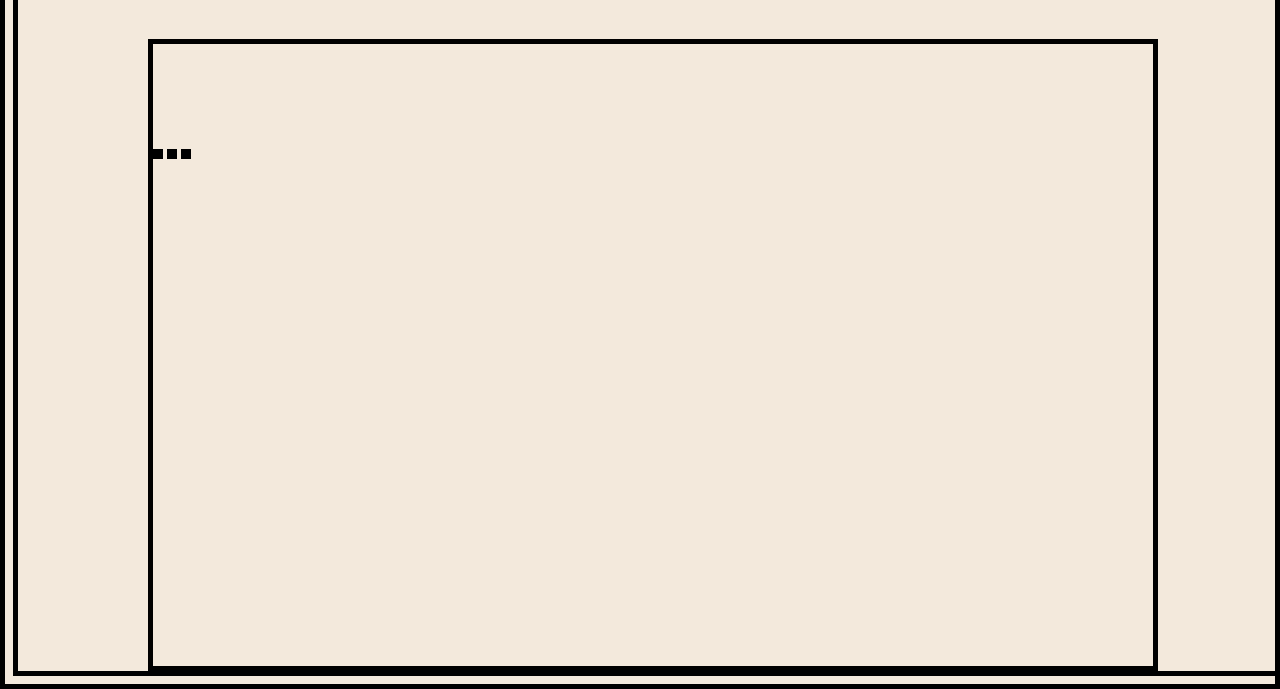
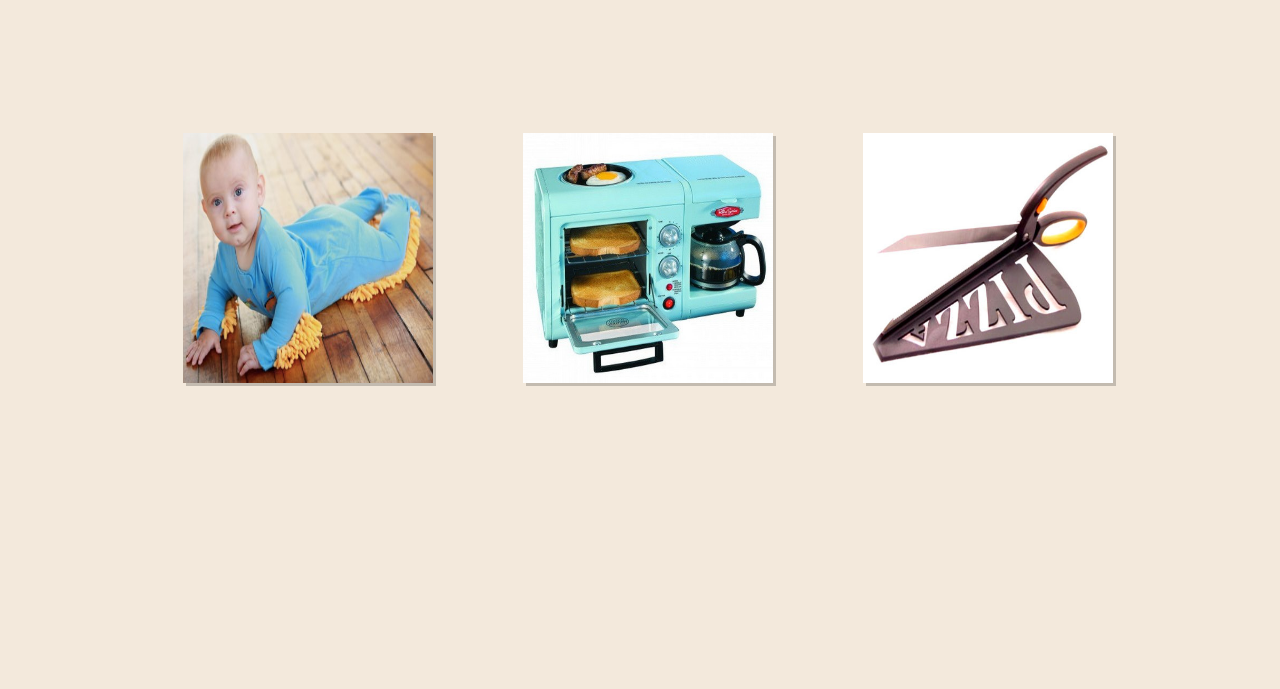
Before and after one commit to ijkeller/odd-duck, a plain HTML site: page index.html in a window 1280 px wide. Shown: the part 137-826 px from the top of the page. Drawn offline with Linux system fonts and the light colour scheme.

Commit message:
got the images to render and worked through issues with the images rerendering and the view and vote counters, reworked css image size and placement

```diff
--- a/app.js
+++ b/app.js
@@ -8,14 +8,13 @@ const images = [];
 
 let maxRounds = 25;
 let round = 0;
+let roundNumber = 0;
 
-// get image elements from the html
-let imageEls = document.querySelectorAll('img');
 
 // create a function to select random images
 const randomImage = function () {
-    let index = Math.round(Math.random() * imgArray.length());
-    return images[index];
+    let index = Math.floor(Math.random() * imgArray.length);
+    return index;
 }
 
 // create image objects
@@ -25,38 +24,44 @@ function Image(image) {
     this.id = image;
     this.src = `./img/${image}`;
 }
-
-//
-Image.prototype.handleClick = function () {
-
-}
+// get image elements from the html
+let imageEls = document.querySelectorAll('img');
 
 // render images to DOM
 function renderImages() {
-    let image1 = randomImage();
-    let image2 = randomImage();
-    let image3 = randomImage();
+
+
+    roundNumber++
+    console.log(`------Round${roundNumber}------`)
+    let image1 = images[randomImage()];
+    console.log(image1.id)
+    let image2 = images[randomImage()];
+    console.log(image2.id)
+    let image3 = images[randomImage()];
+    console.log(image3.id)
 
     // make sure image1 doesn't match either 2 or 3
-    while (image1.id === image2.id | image1.id === image3.id) {
-        image1 = randomImage;
+    while (image1.id === image2.id || image1.id === image3.id) {
+        image1 = images[randomImage()];
     }
 
     // make sure image2 doesn't match 3
     while (image2.id === image3.id) {
-        image2 = randomImage;
+        image2 = images[randomImage()];
     }
 
+
+
     // place the three images in the DOM and increase their views value
-    imageEls[0].id = images[0].id;
-    imageEls[0].src = images[0].src;
-    images[0].views++;
-    imageEls[1].id = images[1].id;
-    imageEls[1].src = images[1].src;
-    images[1].views++;
-    imageEls[2].id = images[2].id;
-    imageEls[2].src = images[2].src;
-    images[2].views++;
+    imageEls[0].id = image1.id;
+    imageEls[0].src = image1.src;
+    image1.views++;
+    imageEls[1].id = image2.id;
+    imageEls[1].src = image2.src;
+    image2.views++;
+    imageEls[2].id = image3.id;
+    imageEls[2].src = image3.src;
+    image3.views++;
 }
 
 // push all new image objects to the images array
@@ -67,13 +72,13 @@ for (let i = 0; i < imgArray.length; i++) {
 function handleClick(e) {
     e.preventDefault();
     for (let i = 0; i < images.length; i++) {
-        console.log(e.target.id, images[i].id);
+
         if (e.target.id === images[i].id) {
-            images[i].clicks++;
+            images[i].votes++;
+            console.log(`winner = ` + images[i].id)
         }
     }
     renderImages();
-    console.log(images);
 }
 
 // adds an event listener to all of the images on the page
@@ -81,11 +86,13 @@ imageEls.forEach(function (img) {
     img.addEventListener('click', handleClick);
 });
 
+window.onload = renderImages()
+
 // while (round < maxRounds) {
 
 // }
 
-// const myChart = new CharacterData(ctx, {
+// const myChart = new ChartData(ctx, {
 //     type: 'bar',
 //     data: {
 //         labels: imgArray,
--- a/style.css
+++ b/style.css
@@ -1,6 +1,5 @@
 * {
     box-sizing: border-box;
-    border: 5px solid black;
     --background-color: #F3E9DC;
     --highlight-raw-sienna: #C08552;
     --highlight-caput-mortuumm: #5E3023;
@@ -31,19 +30,24 @@ h1 {
     align-self: center;
     background-color: var(--highlight-tumbleweed);
 }
-
-.displayed-images {
+/*
+.displayed-images > img {
     border: 2px black;
-    min-width: 400px;
-    min-height: 400px;
-}
+    max-width: 400px;
+    max-height: 400px;
+} */
 
 section {
     justify-self: center;
     width: 100%;
     padding-top: 10%;
+    display: flex;
+    justify-content: space-around;
 }
 
 section > img {
     display: inline-block;
+    max-width: 250px;
+    max-height: 250px;
+    box-shadow: 3px 3px rgba(0, 0, 0, .2);
 }
```
